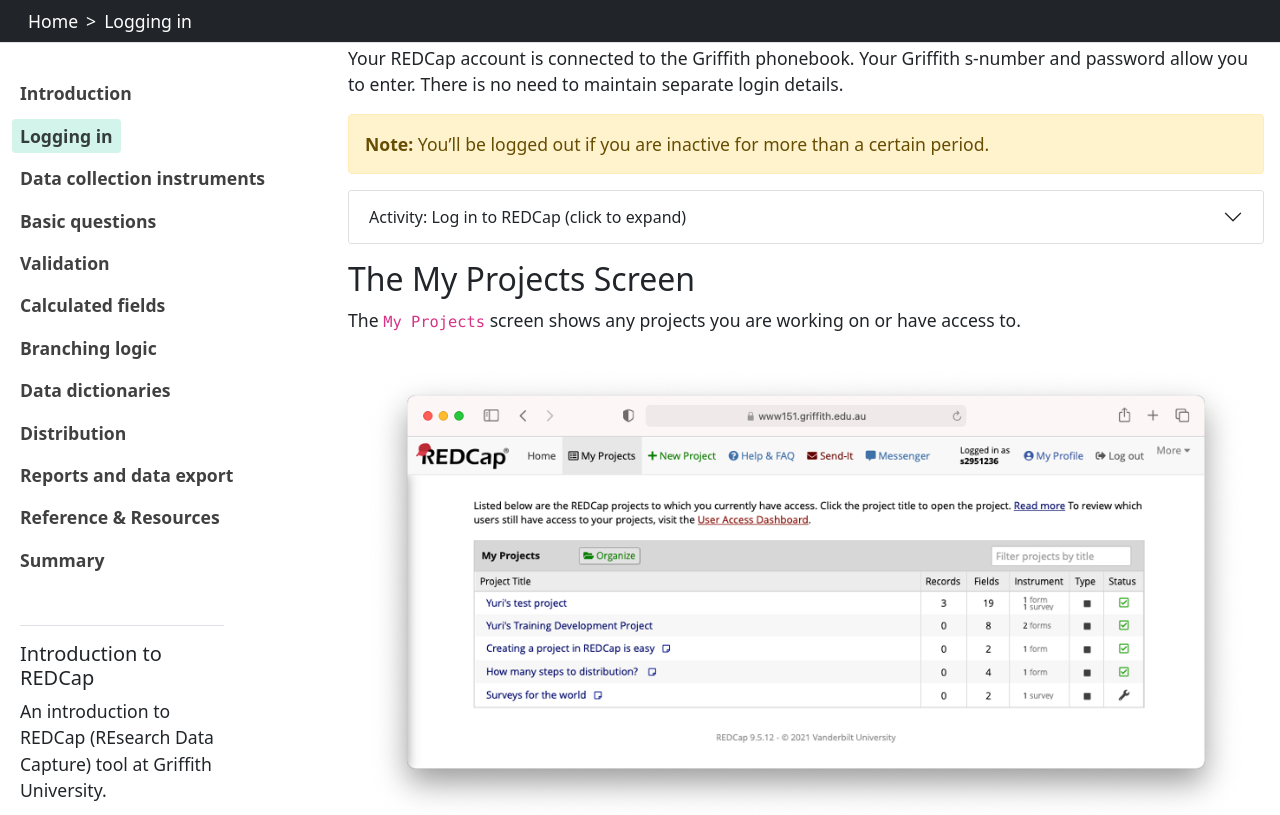
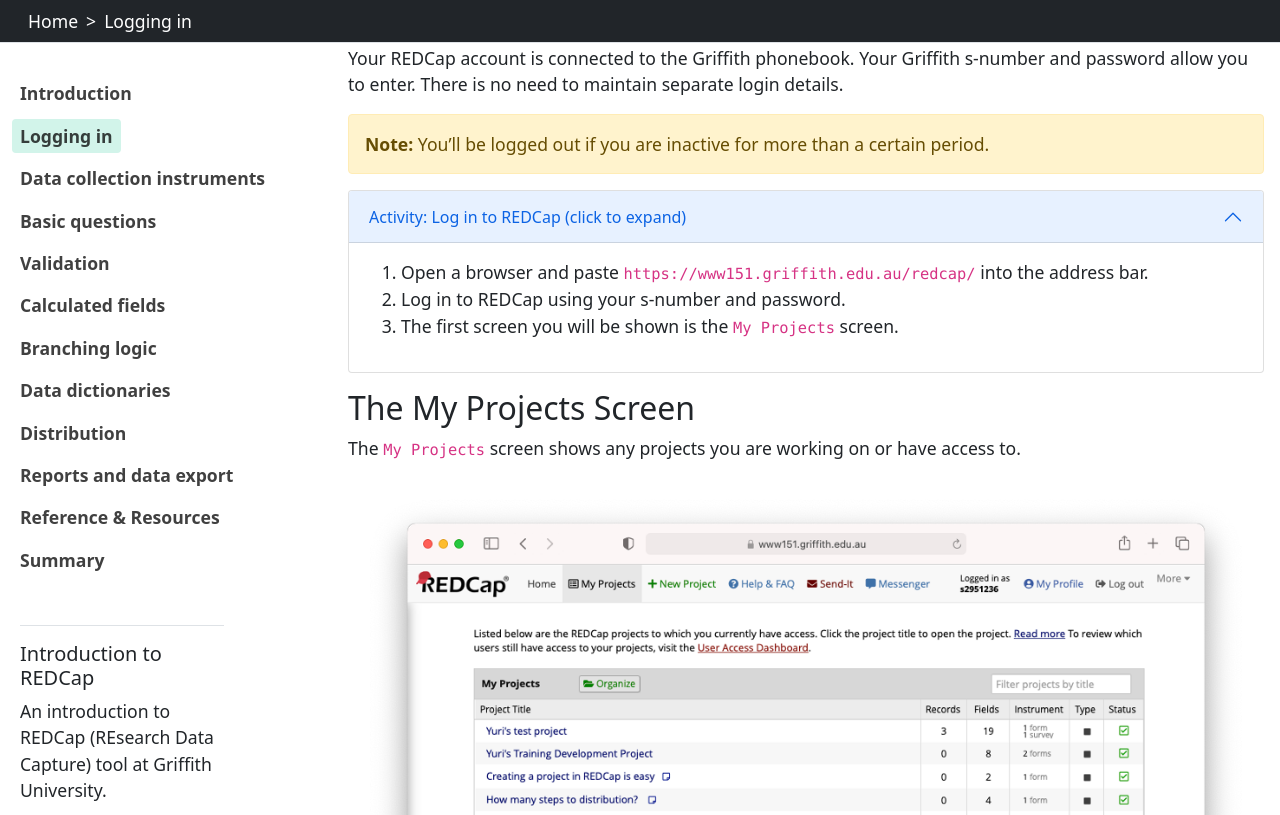
Before and after one commit to GriffithUniLibrary/redcap-intro-old-23, a Jekyll site: the page built from content/02-access.md, in a window 1280 px wide and 900 px high, scrolled down 383 px, cut to the strip 0-815 px from the top of the window. Built offline with Jekyll 4.4.1, drawn with Linux system fonts in a browser that asks for light colours.

Commit message:
Open the accordion

```diff
--- a/content/02-access.md
+++ b/content/02-access.md
@@ -23,7 +23,7 @@ Your REDCap account is connected to the Griffith phonebook. Your Griffith s-numb
 
 {% endcapture %}
 
-{% include accordion.html title1="Activity: Log in to REDCap (click to expand)" text1=loginactivity open=false %}
+{% include accordion.html title1="Activity: Log in to REDCap (click to expand)" text1=loginactivity open=true %}
 
 ## The My Projects Screen
 
```
